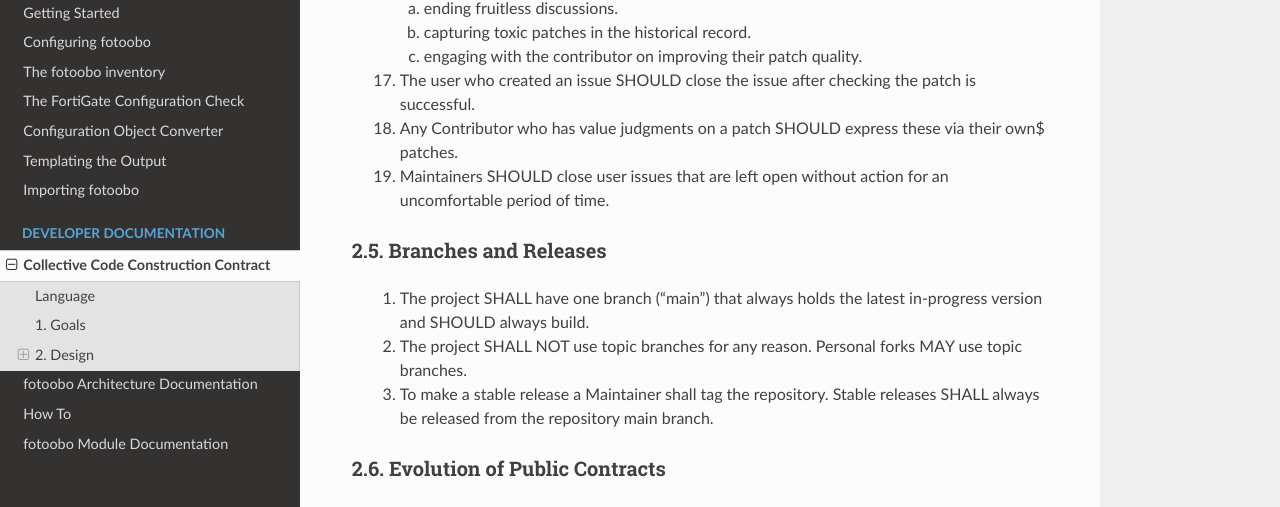
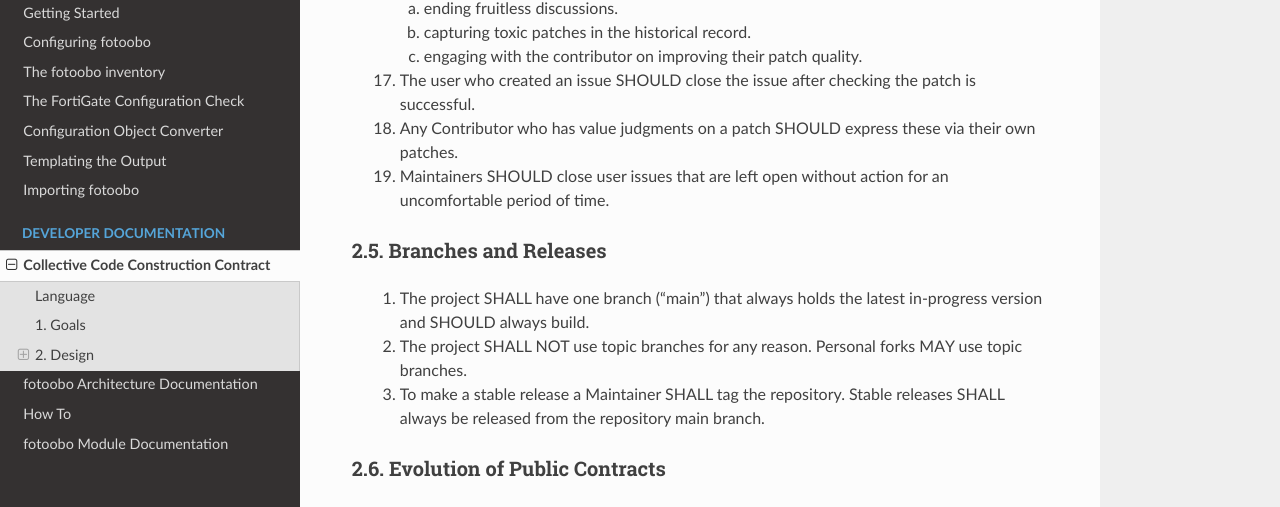
Before and after one commit to migros/fotoobo, a Sphinx documentation site: the page built from docs/source/developer/c4.rst, in a window 1280 px wide and 900 px high, scrolled down 2408 px. Shown: the part 139-646 px from the top of the window. Built offline with Sphinx 7.4.7 and the Read the Docs theme 2.0.0, drawn with Linux system fonts in a browser that asks for light colours.

Commit message:
📝 Minor fixes

```diff
--- a/docs/source/developer/c4.rst
+++ b/docs/source/developer/c4.rst
@@ -154,7 +154,7 @@
 
     #.  The user who created an issue SHOULD close the issue after checking the patch is successful.
 
-    #.  Any Contributor who has value judgments on a patch SHOULD express these via their own$
+    #.  Any Contributor who has value judgments on a patch SHOULD express these via their own
         patches.
 
     #.  Maintainers SHOULD close user issues that are left open without action for an uncomfortable
@@ -169,7 +169,7 @@
     #.  The project SHALL NOT use topic branches for any reason. Personal forks MAY use topic
         branches.
 
-    #.  To make a stable release a Maintainer shall tag the repository. Stable releases SHALL always
+    #.  To make a stable release a Maintainer SHALL tag the repository. Stable releases SHALL always
         be released from the repository main branch.
 
 2.6. Evolution of Public Contracts
```
